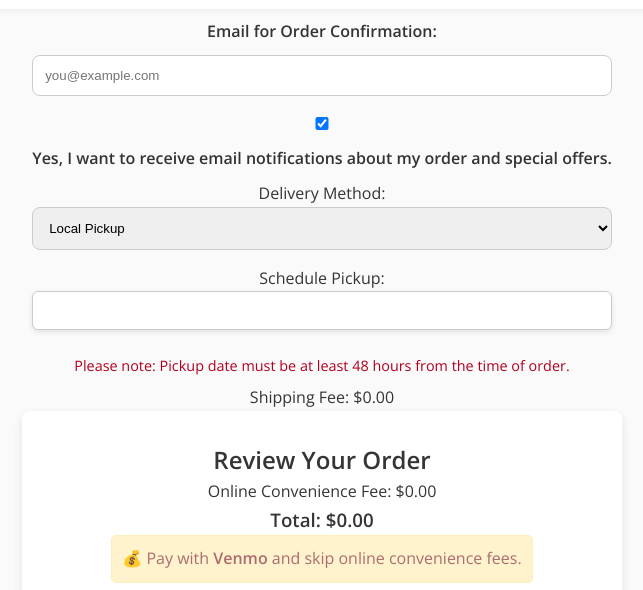
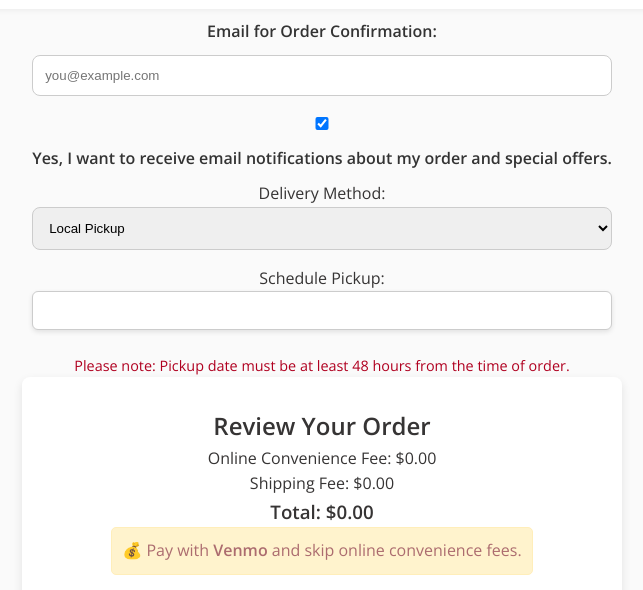
Before and after one commit to mpedrazah/matris-apothecary, a website: page public/checkout.html in a window 1280 px wide. Shown: the part 101-691 px from the top of the page, without its empty margins (318-961 px from the left). Drawn offline with nearby package versions, Linux system fonts and the light colour scheme; no server answers.

```diff
--- a/public/checkout.html
+++ b/public/checkout.html
@@ -75,7 +75,6 @@
       </div>
     </div>
 
-    <p id="shipping-fee" style="margin-top: 8px;"></p>
     <div id="warning-message" style="color: red; font-weight: bold; display: none;"></div>
 
     <!-- Review + Payment -->
@@ -83,6 +82,7 @@
       <h2>Review Your Order</h2>
       <div id="cart-items"></div>
       <p id="convenience-fee">Online Convenience Fee: $0.00</p>
+      <p id="shipping-fee">Shipping Fee: $0.00</p>
       <h3 id="cart-total">Total: $0.00</h3>
       <p id="payment-fee" style="color: red;"></p>
 
```
